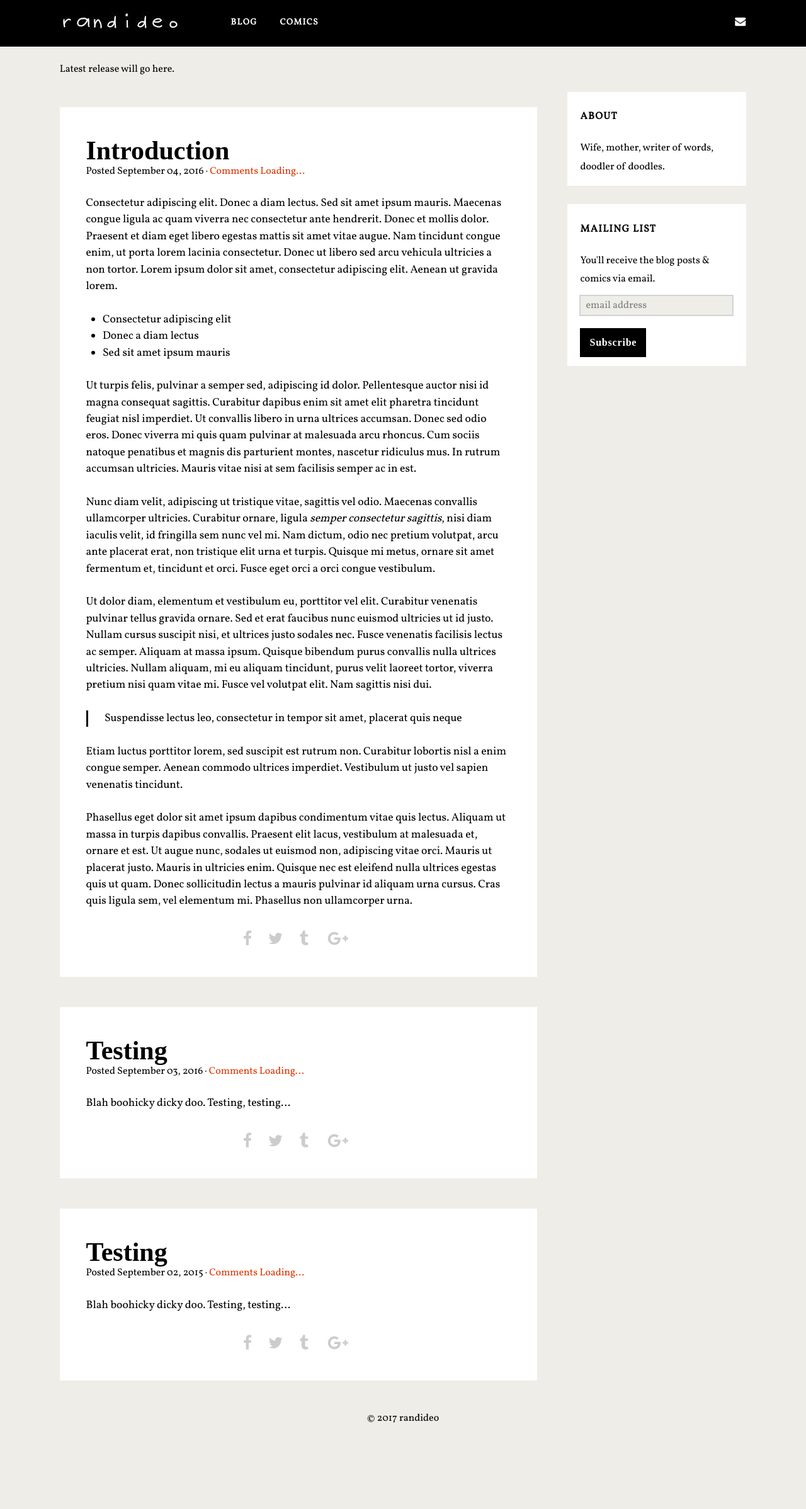
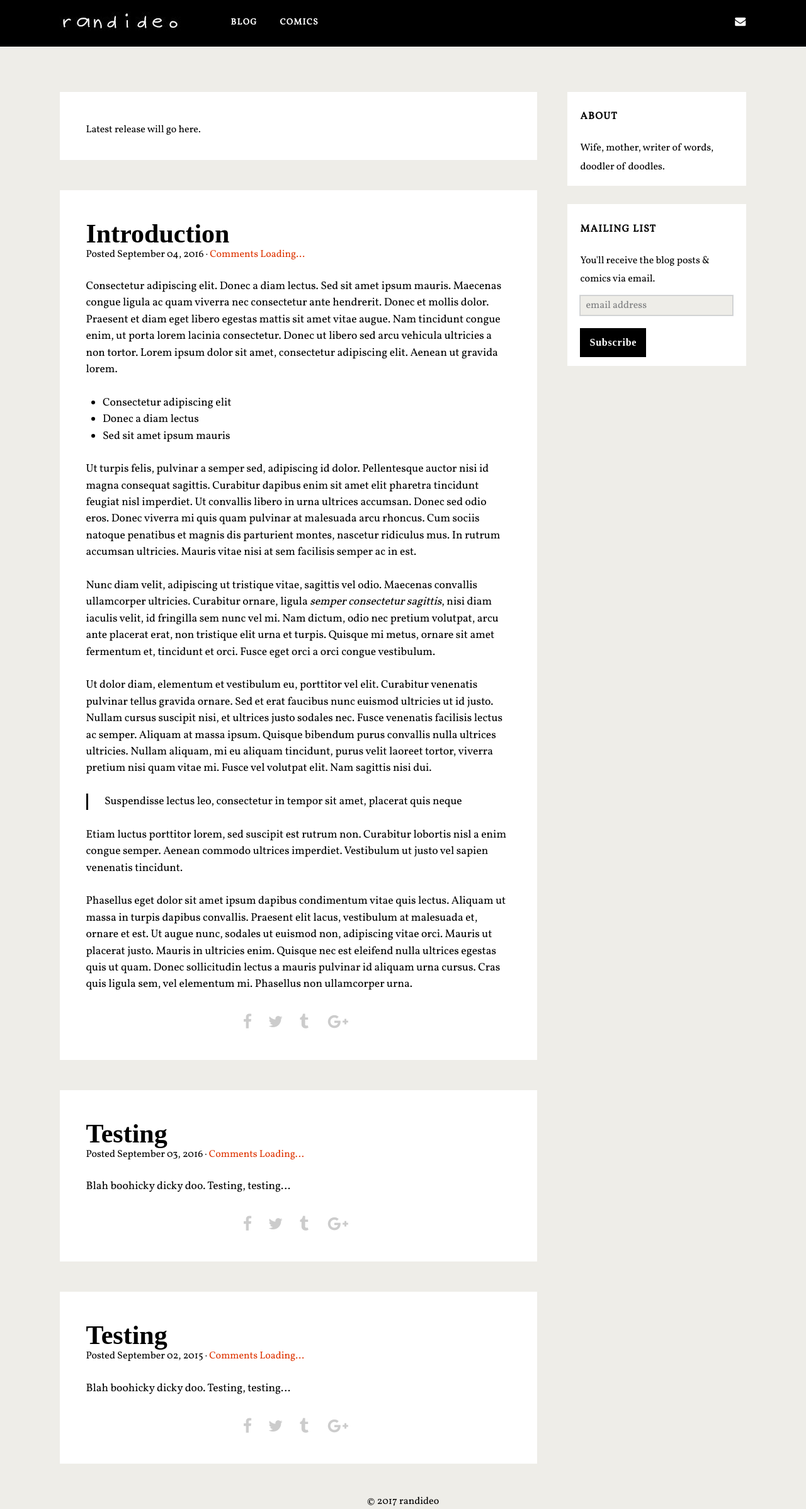
Before and after one commit to randideo/randideo.github.io, a Jekyll site: the page built from backup.html, in a window 1280 px wide. Shown: the whole page at 63% size. Built offline with Jekyll 4.4.1, drawn with Linux system fonts in a browser that asks for light colours; nearby versions of some CDN libraries; some web fonts are replaced; comment, search, counter and statistics services are not loaded; before the commit the page ends 2264 px from its top, so only the background shows below that.

Commit message:
Create backup.html

```diff
--- a/backup.html
+++ b/backup.html
@@ -3,7 +3,9 @@ layout: default
 ---
 
  <div class='post-outer'>
+	 <div class='post hentry'>
 	Latest release will go here.
+	 </div>
 </div>
 
         {% for post in site.posts limit: 3  %}
```
